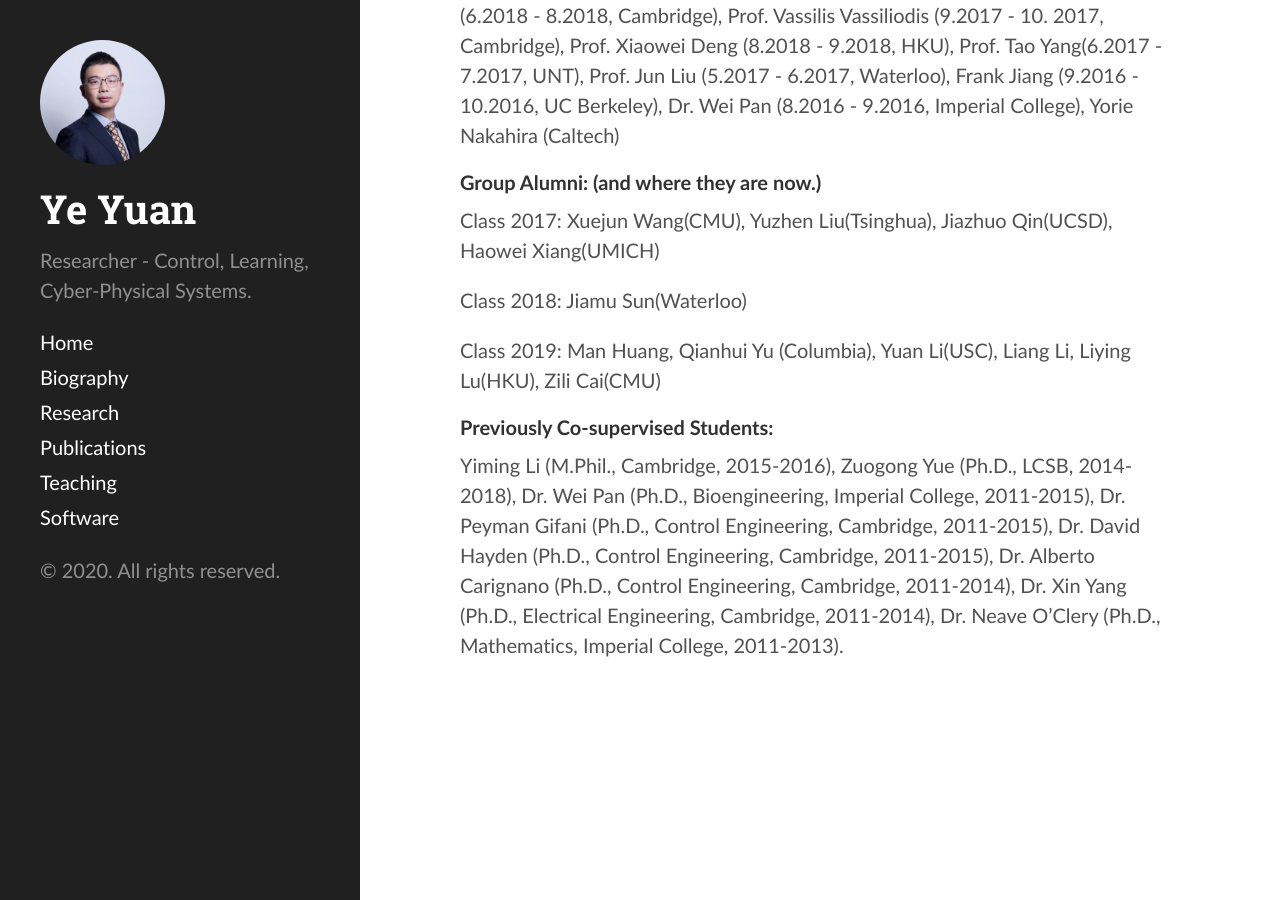
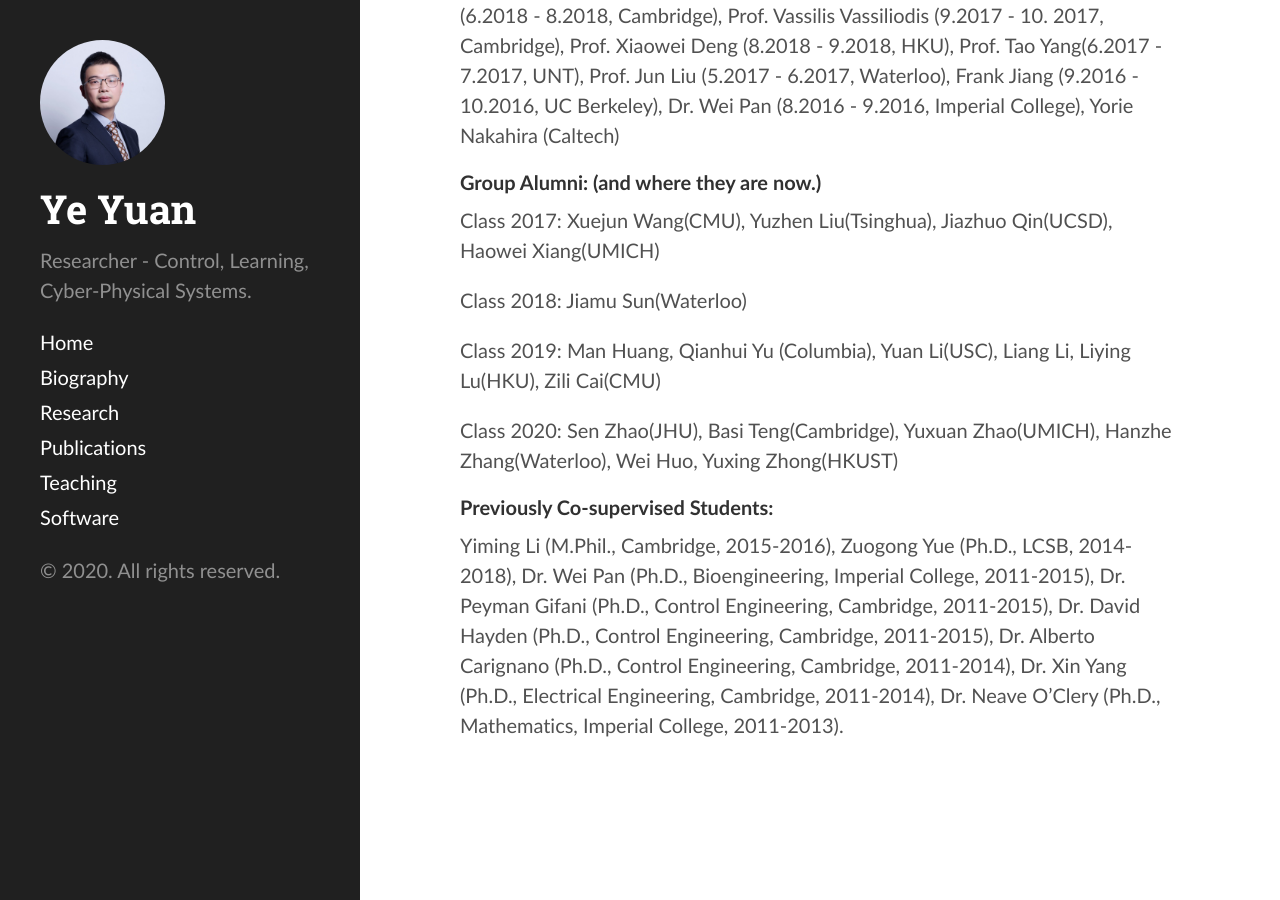
Before and after one commit to yy311/yy311.github.io, a Jekyll site: the page built from research.md, in a window 1280 px wide and 900 px high, scrolled down 795 px. Built offline with Jekyll 4.4.1, drawn with Linux system fonts in a browser that asks for light colours.

Commit message:
Update research.md

```diff
--- a/research.md
+++ b/research.md
@@ -33,6 +33,8 @@ Class 2018: Jiamu Sun(Waterloo)
 
 Class 2019: Man Huang, Qianhui Yu (Columbia), Yuan Li(USC), Liang Li, Liying Lu(HKU), Zili Cai(CMU)
 
+Class 2020: Sen Zhao(JHU), Basi Teng(Cambridge), Yuxuan Zhao(UMICH), Hanzhe Zhang(Waterloo), Wei Huo, Yuxing Zhong(HKUST)
+
 #### Previously Co-supervised Students:
 
 Yiming Li (M.Phil., Cambridge, 2015-2016), Zuogong Yue (Ph.D., LCSB, 2014-2018), Dr. Wei Pan (Ph.D., Bioengineering, Imperial College, 2011-2015), Dr. Peyman Gifani (Ph.D., Control Engineering, Cambridge, 2011-2015), Dr. David Hayden (Ph.D., Control Engineering, Cambridge, 2011-2015), Dr. Alberto Carignano (Ph.D., Control Engineering, Cambridge, 2011-2014), Dr. Xin Yang (Ph.D., Electrical Engineering, Cambridge, 2011-2014), Dr. Neave O'Clery (Ph.D., Mathematics, Imperial College, 2011-2013).
```
